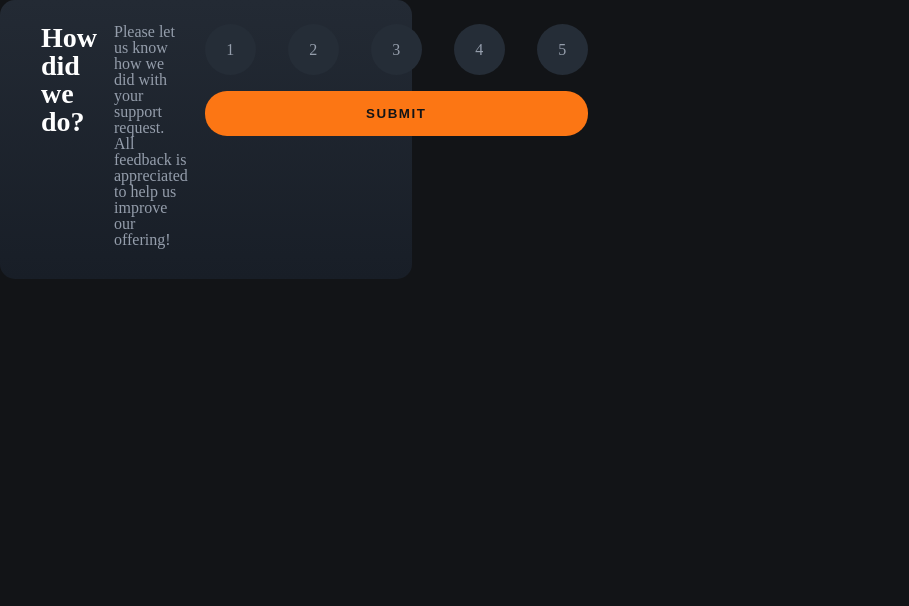
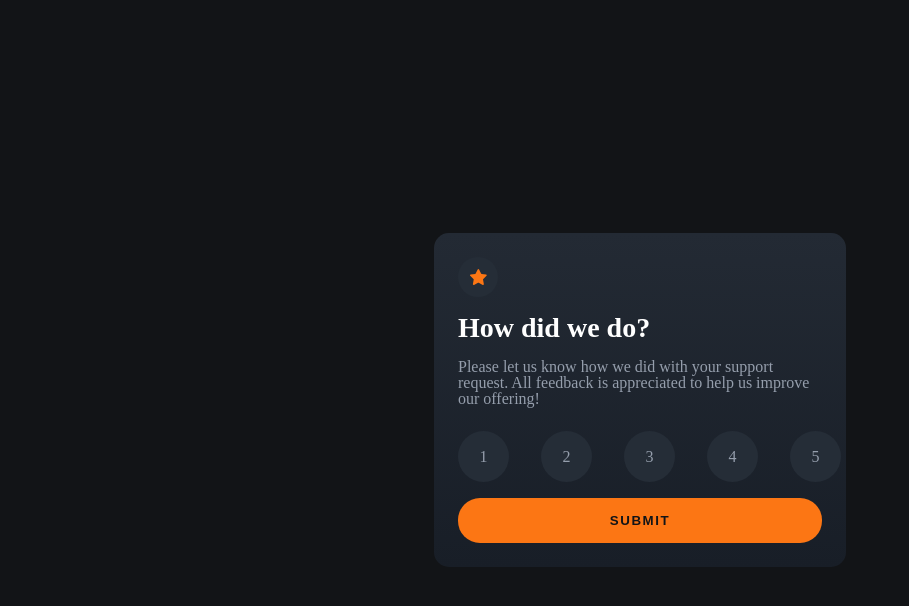
Before and after one commit to GMarqz/interactive-rating-component, a website with bundled scripts: page index.html in a window 1280 px wide. Shown: the whole page, without its empty margins (0-909 px from the left). Built offline with nearby package versions, Linux system fonts and the light colour scheme.

Commit message:
refactor flexbox class names

```diff
--- a/src/styles/style.css
+++ b/src/styles/style.css
@@ -21,15 +21,15 @@
     display: flex;
 }
 
-.f-direction-col {
+.flex-direction-col {
     flex-direction: column;
 }
 
-.ai-center {
+.align-items-center {
     align-items: center;
 }
 
-.jc-center {
+.justify-content-center {
     justify-content: center;
 }
 
@@ -38,6 +38,9 @@
 }
 
 body {
+    display: flex;
+    align-items: center;
+    justify-content: center;
     height: 100vh;
     width: 100%;
     background-color: var(--very-dark-blue);
```
